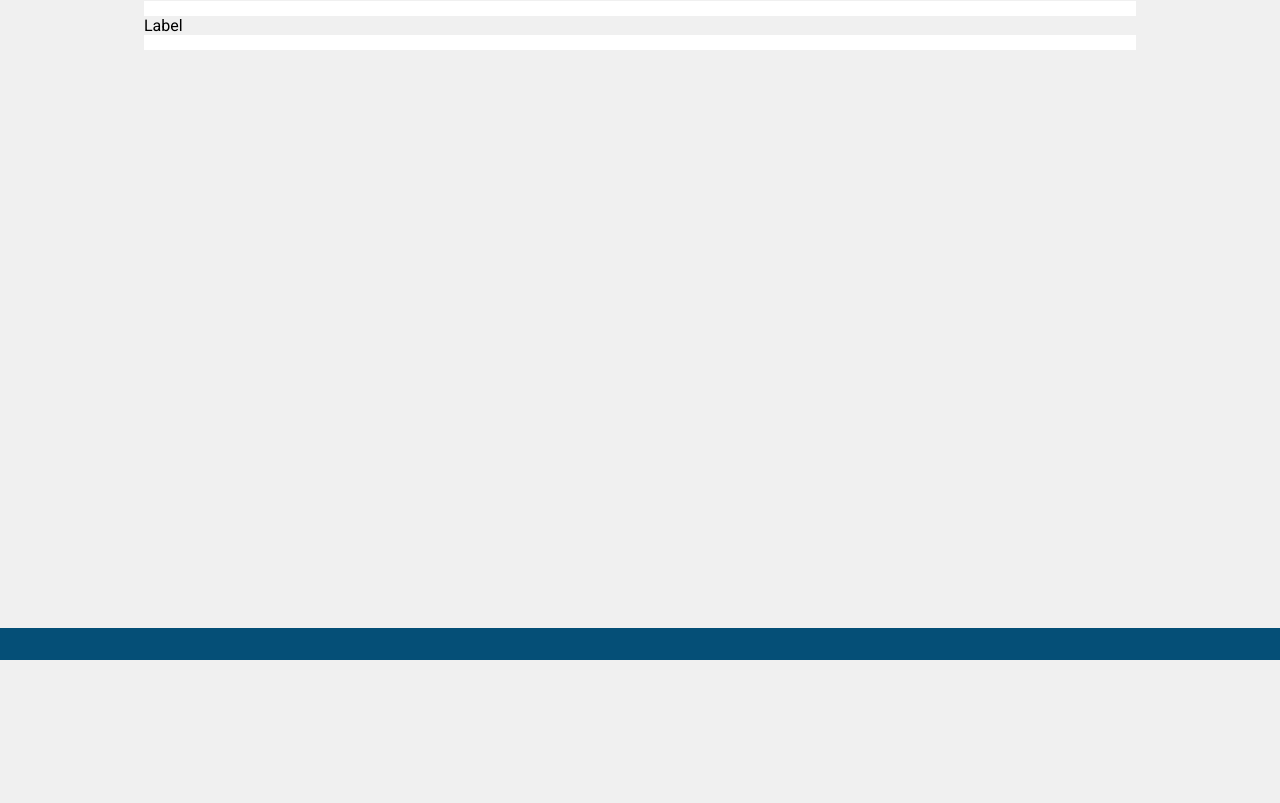
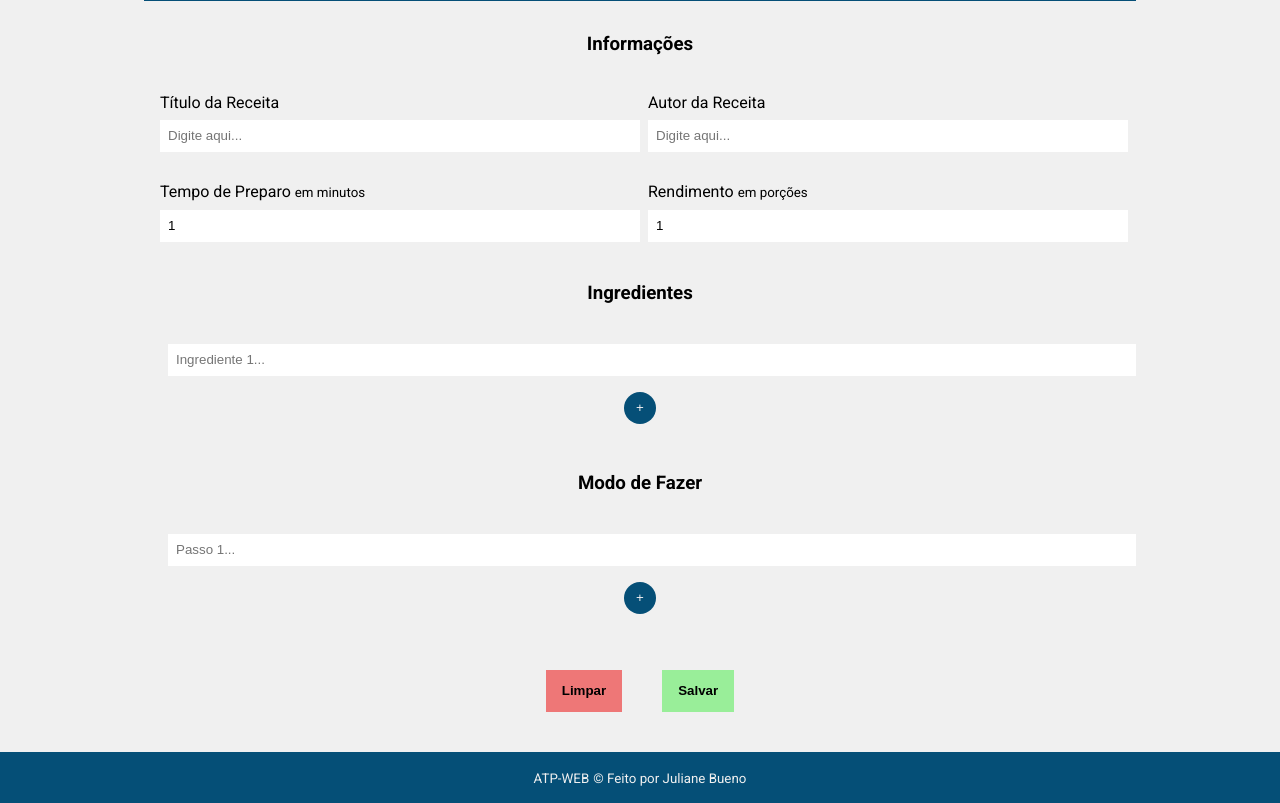
Before and after one commit to julianebueno/ATP-WEB, a plain HTML site: page src/html/form.html in a window 1280 px wide. Shown: the part 140-943 px from the top of the page. Before the commit the page ends 800 px from the top, so only its background shows below. Drawn offline with Linux system fonts and the light colour scheme.

Commit message:
feat: :construction: criação da estrutura básica do formulario de cadastro

```diff
--- a/src/css/form.css
+++ b/src/css/form.css
@@ -1,4 +1,76 @@
-form{
+/* ---------------------------- Main do Form */
+.titulosForm {
+  width: 100%;
+  text-align: center;
+  padding: 1rem;
+  margin-top: 1rem;
+}
+.principalForm form > fieldset {
   display: flex;
+  padding: 0.5rem;
+  width: 100%;
+}
+.principalForm form > fieldset > label {
+  margin-top: 0.5rem;
+}
+.principalForm form > fieldset > label,
+.principalForm form > fieldset > label > input {
+  line-height: 2rem;
+  padding-left: 0.5rem;
+  width: 100%;
+}
+.principalForm form > fieldset > button {
+  line-height: 2rem;
+  cursor: pointer;
+}
+
+/* ---------------------------- fieldsetInformacoes */
+
+
+
+
+
+
+
+/* ---------------------------- fieldsetInteiro */
+.fieldsetInteiro {
   flex-direction: column;
 }
+.fieldsetInteiro > button {
+  background-color: #054f77;
+  color: #f0f0f0;
+  width: 2rem;
+  margin: 0.5rem auto;
+  border-radius: 50%;
+}
+.fieldsetInteiro > label > input {
+  margin: 0.5rem;
+}
+
+/* ---------------------------- fieldsetBotoes */
+.fieldsetBotoes {
+  justify-content: center;
+  gap: 40px;
+  margin: 2rem 0;
+}
+.fieldsetBotoes button {
+  padding: 0.3rem 1rem;
+  font-weight: 700;
+}
+.botaoLimpar {
+  background-color: #ee7777;
+}
+.botaoSalvar {
+  background-color: #99ee99;
+}
+
+/* ---------------------------- Mobile */
+
+@media (max-width: 768px) {
+  .principalForm form {
+    gap: 10px;
+  }
+  .fieldsetInformacoes {
+    flex-direction: column;
+  }
+}
--- a/src/html/form.html
+++ b/src/html/form.html
@@ -4,27 +4,75 @@
 <head>
   <meta charset="UTF-8">
   <meta name="viewport" content="width=device-width, initial-scale=1.0">
+
+  <!-- FAVICON -->
+  <link rel="icon" type="image/svg+xml" href="../img/favicon.svg" />
+
+  <!-- CSS -->
   <link rel="stylesheet" href="../css/style.css">
   <link rel="stylesheet" href="../css/form.css">
-  <script type="module" src="../js/form.js" defer></script>
-  <title>Form</title>
+
+  <!-- JS -->
+  <script type="module" src="../js/controller/construirHeaderFooter.js" defer></script>
+  <script type="module" src="../js/controller/menuHeader.js" defer></script>
+  <script src="../js/controller/funcoesForm.js" defer></script>
+
+  <title>YC - Cadastro de Receita</title>
 </head>
 
 <body>
 
   <header id="header" class="cabecalho"></header>
 
-  <main class="prinicipalForm">
-    <h3>FORM</h3>
-    <form action="">
-      <label for="">Label</label>
-      <input type="text">
-      <label for="">Label</label>
-      <input type="text">
-      <label for="">Label</label>
-      <input type="text">
-      <label for="">Label</label>
-      <input type="text">
+  <main class="principalForm">
+    <h2 class="titulo">Cadastro de Receita</h2>
+    <form>
+
+      <h3 class="titulosForm">Informações</h3>
+      <fieldset class="fieldsetInformacoes">
+        <label for="tituloReceita">
+          Título da Receita
+          <input type="text" name="tituloReceita" placeholder="Digite aqui..." required>
+        </label>
+        <label for="autorReceita">
+          Autor da Receita
+          <input type="text" name="autorReceita" placeholder="Digite aqui..." required>
+        </label>
+      </fieldset>
+
+      <fieldset class="fieldsetInformacoes">
+        <label for="tempoPreparo">
+          Tempo de Preparo
+          <small>em minutos</small>
+          <input type="number" name="tempoPreparo" placeholder="Digite aqui..." min="1" value="1" max="1440" required>
+        </label>
+        <label for="rendimento">
+          Rendimento
+          <small>em porções</small>
+          <input type="number" name="rendimento" placeholder="Digite aqui..." min="1" value="1" max="1000" required>
+        </label>
+      </fieldset>
+
+      <h3 class="titulosForm">Ingredientes</h3>
+      <fieldset class="fieldsetInteiro">
+        <label for="ingredientes" id='labelIngredientes'>
+          <input type="text" name="ingrediente1" id="ingrediente1" placeholder="Ingrediente 1..." required>
+        </label>
+        <button type="button" onclick="addInputIngredientes()">+</button>
+      </fieldset>
+
+      <h3 class="titulosForm">Modo de Fazer</h3>
+      <fieldset class="fieldsetInteiro">
+        <label for="modoFazer" id='labelModoFazer'>
+          <input type="text" name="passo1" id="passo1" placeholder="Passo 1..." required>
+        </label>
+        <button type="button" onclick="addInputModoFazer()">+</button>
+      </fieldset>
+
+      <fieldset class="fieldsetBotoes">
+        <button type="reset" class="botaoLimpar">Limpar</button>
+        <button type="submit" class="botaoSalvar">Salvar</button>
+      </fieldset>
     </form>
   </main>
 
--- /dev/null
+++ b/src/js/controller/funcoesForm.js
@@ -0,0 +1,29 @@
+// ---------------------------------------------------------------
+const container = document.getElementById("labelIngredientes");
+var contador = 2;
+
+function addInputIngredientes() {
+  let input = document.createElement("input");
+  input.setAttribute('type', 'text');
+  input.setAttribute('name', `ingrediente${contador}`);
+  input.setAttribute('id', `ingrediente${contador}`);
+  input.setAttribute('placeholder', `Ingrediente ${contador}...`);
+  input.setAttribute('required', '');
+  container.appendChild(input);
+  contador++;
+}
+
+// ---------------------------------------------------------------
+const container2 = document.getElementById("labelModoFazer");
+var contador2 = 2;
+
+function addInputModoFazer() {
+  let input2 = document.createElement("input");
+  input2.setAttribute('type', 'text');
+  input2.setAttribute('name', `passo${contador2}`);
+  input2.setAttribute('id', `passo${contador2}`);
+  input2.setAttribute('placeholder', `Passo ${contador2}...`);
+  input2.setAttribute('required', '');
+  container2.appendChild(input2);
+  contador2++;
+}
```
